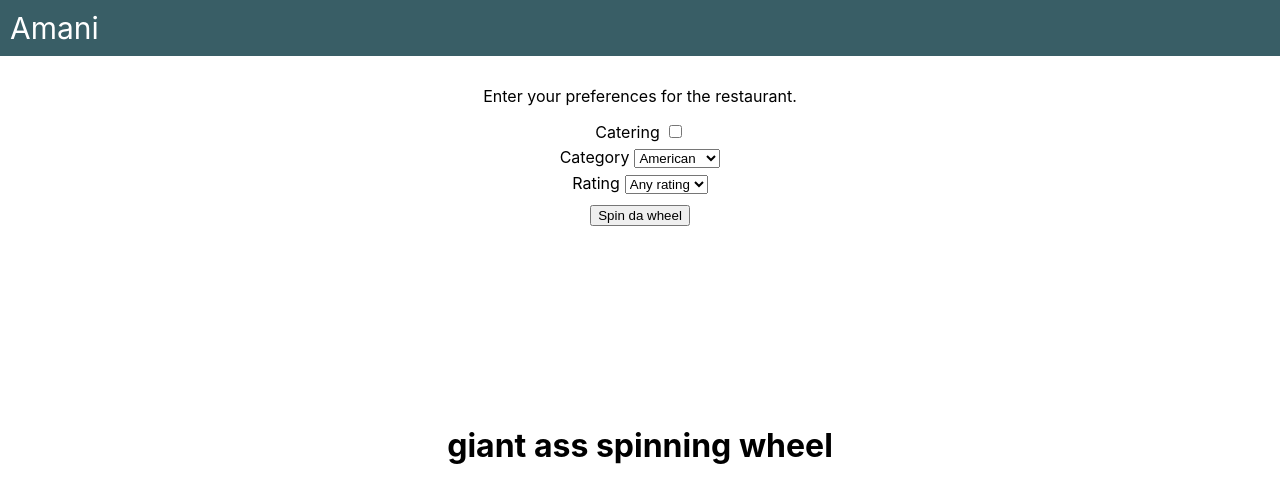
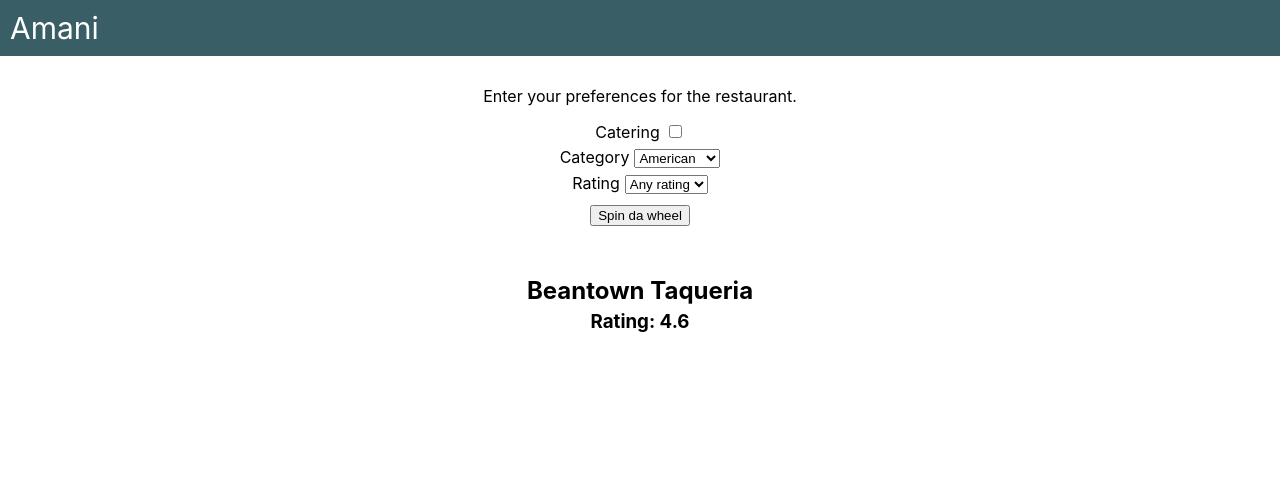
Before and after one commit to richardliutl/amani, a React (Create React App) app: page / in a window 1280 px wide. Shown: the top 502 px of the page. Built offline with nearby package versions, Linux system fonts and the light colour scheme.

Commit message:
added restaurant card

```diff
--- a/src/components/Picker.css
+++ b/src/components/Picker.css
@@ -11,5 +11,5 @@
 }
 
 .Picker-wheel {
-  margin-top: 200px;
+  margin-top: 50px;
 }
--- a/src/components/Picker.js
+++ b/src/components/Picker.js
@@ -1,6 +1,7 @@
 import React, { Component } from "react";
 
 import "./Picker.css";
+import RestaurantCard from "./RestaurantCard";
 
 /**
  * The navigation bar at the top of all pages. Takes no props.
@@ -14,7 +15,6 @@
         catering: false,
         rating: "any-rating"
     };
-
   }
 
   handleCategoryChange = (event) => {
@@ -73,7 +73,10 @@
             <input type="button" value="Spin da wheel"></input>
         </div>
         <div className="Picker-wheel">
-            <h1>giant ass spinning wheel</h1>
+            <RestaurantCard
+                name="Beantown Taqueria"
+                rating="4.6"
+            />
         </div>
       </>
     );
--- /dev/null
+++ b/src/components/RestaurantCard.css
@@ -0,0 +1,7 @@
+.RestaurantCard-title {
+  margin: 5px;
+}
+
+.RestaurantCard-rating {
+  margin: 5px;
+}
--- /dev/null
+++ b/src/components/RestaurantCard.js
@@ -0,0 +1,23 @@
+import React, { Component } from "react";
+
+import "./RestaurantCard.css";
+
+/**
+ * The navigation bar at the top of all pages. Takes no props.
+ */
+class RestaurantCard extends Component {
+  constructor(props) {
+    super(props);
+  }
+
+  render() {
+    return (
+      <>
+        <h2 className="RestaurantCard-title">{this.props.name}</h2>
+        <h3 className="RestaurantCard-rating">Rating: {this.props.rating}</h3>
+      </>
+    );
+  }
+}
+
+export default RestaurantCard;
--- a/src/utilities.css
+++ b/src/utilities.css
@@ -30,8 +30,6 @@
   --s: 8px;
   --m: 16px;
   --l: 24px;
-
-  --anim: 0.5s;
 }
 
 body {
```
